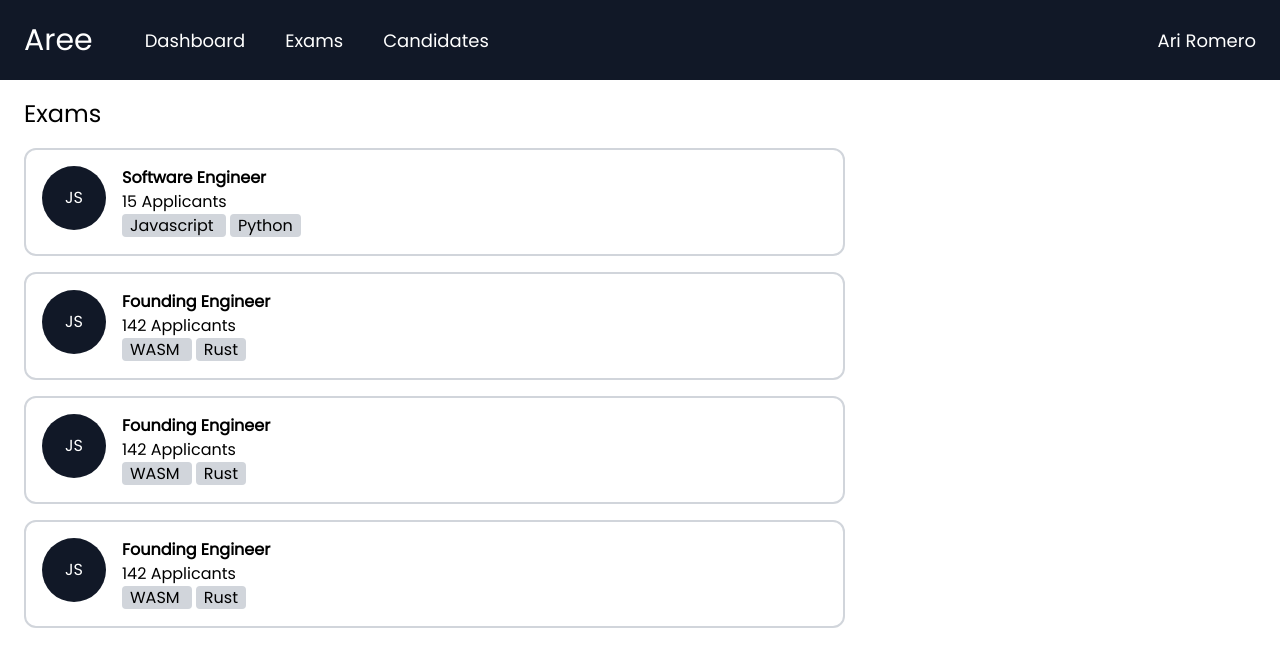
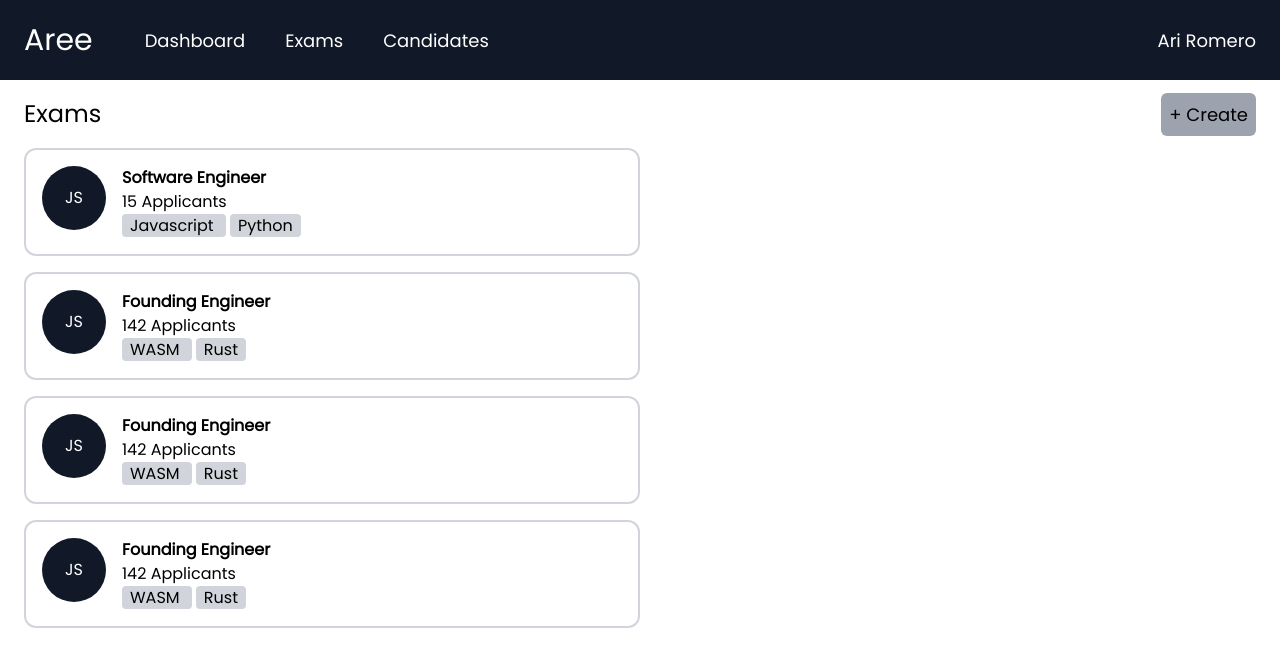
Before and after one commit to AreeHire/aree, a Nuxt app: page /exams in a window 1280 px wide. Shown: the top 666 px of the page. Built offline with nearby package versions, Linux system fonts and the light colour scheme.

Commit message:
Add Create Button

```diff
--- a/pages/exams.vue
+++ b/pages/exams.vue
@@ -1,27 +1,32 @@
 <template>
   <div class="h-max mx-6">
-    <Title text="Exams" />
+    <div class="flex justify-between items-center">
+      <Title text="Exams" />
+      <button class="bg-gray-400 text-lg p-2 rounded-md p-1">
+        + Create
+      </button>
+    </div>
     <div class="flex flex-row flex-wrap w-full h-max justify-between">
       <exam-card
-        class="w-2/3 mb-4"
+        class="w-1/2 mb-4"
         name="Software Engineer"
         :skills="['Javascript', 'Python']"
         :applications="15"
       />
       <exam-card
-        class="w-2/3 mb-4"
+        class="w-1/2 mb-4"
         name="Founding Engineer"
         :skills="['WASM', 'Rust']"
         :applications="142"
       />
       <exam-card
-        class="w-2/3 mb-4"
+        class="w-1/2 mb-4"
         name="Founding Engineer"
         :skills="['WASM', 'Rust']"
         :applications="142"
       />
       <exam-card
-        class="w-2/3 mb-4"
+        class="w-1/2 mb-4"
         name="Founding Engineer"
         :skills="['WASM', 'Rust']"
         :applications="142"
```
